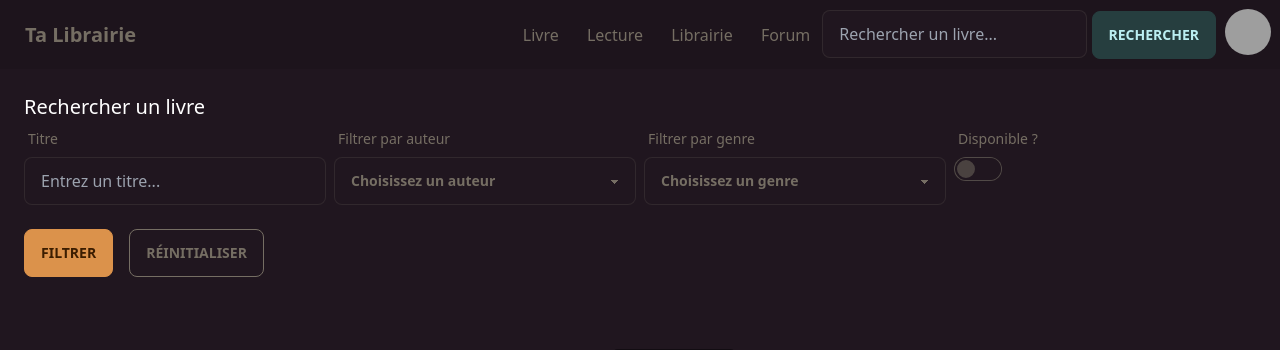
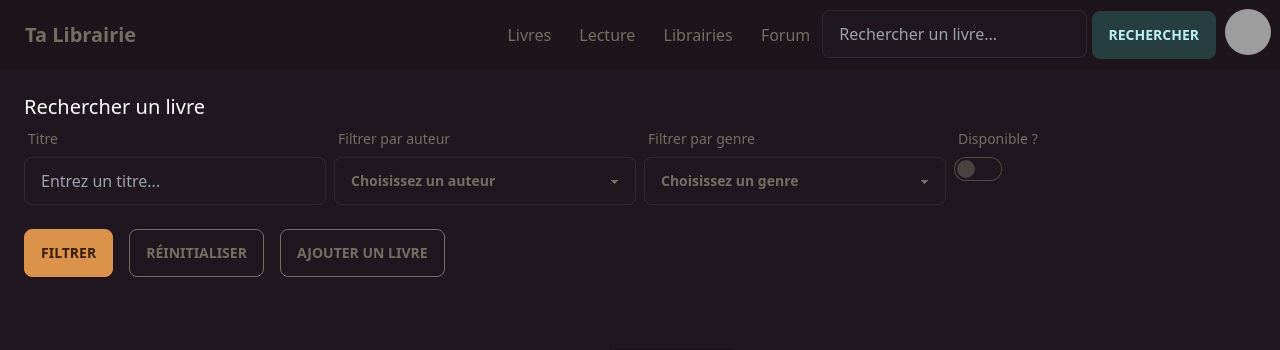
Before and after one commit to esgi-insomniak/les-4-connards, a Django app: page /books/search/ in a window 1280 px wide. Shown: the top 350 px of the page. Run offline with Django 3.2, Linux system fonts and the light colour scheme; the visitor is signed in with stand-in values (Sample User, id 1); data that the repository does not hold is empty; some libraries are stand-ins or nearby versions; grey boxes are pictures that could not be loaded.

Commit message:
FRONT : - debug + front

```diff
--- a/books/templates/base.html
+++ b/books/templates/base.html
@@ -15,9 +15,9 @@
           </div>
           <div>
             <div>
-                <a class="m-3 hover:text-white" href="/books">Livre</a>
+                <a class="m-3 hover:text-white" href="/books/search">Livres</a>
                 <a class="m-3 hover:text-white" href="/lecture">Lecture</a>
-                <a class="m-3 hover:text-white" href="/librairie">Librairie</a>
+                <a class="m-3 hover:text-white" href="/librairie">Librairies</a>
                 <a class="m-3 hover:text-white" href="/forum">Forum</a>
             </div>
           </div>
--- a/books/templates/books/detail.html
+++ b/books/templates/books/detail.html
@@ -35,7 +35,9 @@
 {% if librairie.id == request.user.id or user.is_superuser%}
 <div class="card bg-white p-3 h-full m-5 w-1/4">
     <h1 class="text-xl text-center my-5">Panel Librairie</h1>
-    <p class="mt-5 text-center"><a href="/books/loan/{{librairie.id}}" class="btn btn-primary">Lancer un emprunt</a></p>
+    <p class="mt-5 text-center">
+        <a href="/books/loan/{{librairie.id}}" class="btn btn-primary">Lancer un emprunt</a>
+    </p>
 </div>
 {% endif %}
 </div>
--- a/books/templates/books/index.html
+++ b/books/templates/books/index.html
@@ -24,11 +24,13 @@
                     <p class="my-1">{{ livre.title }}</p>
                     {% if user.is_staff %}
                     <div class="flex justify-around my-1">
-                        <a href="/books/edit/{{livre.id}}/"><svg xmlns="http://www.w3.org/2000/svg" fill="none" viewBox="0 0 24 24" stroke-width="1.5" stroke="currentColor" class="w-6 h-6">
+                        <a href="/books/edit/{{livre.id}}/">
+                            <svg xmlns="http://www.w3.org/2000/svg" fill="none" viewBox="0 0 24 24" stroke-width="1.5" stroke="currentColor" class="w-6 h-6">
                                 <path stroke-linecap="round" stroke-linejoin="round" d="M16.862 4.487l1.687-1.688a1.875 1.875 0 112.652 2.652L10.582 16.07a4.5 4.5 0 01-1.897 1.13L6 18l.8-2.685a4.5 4.5 0 011.13-1.897l8.932-8.931zm0 0L19.5 7.125M18 14v4.75A2.25 2.25 0 0115.75 21H5.25A2.25 2.25 0 013 18.75V8.25A2.25 2.25 0 015.25 6H10"></path>
                             </svg>
                         </a>
-                          <a href="/books/delete/{{livre.id}}/"><svg xmlns="http://www.w3.org/2000/svg" fill="none" viewBox="0 0 24 24" stroke-width="1.5" stroke="currentColor" class="w-6 h-6">
+                        <a href="/books/delete/{{livre.id}}/">
+                            <svg xmlns="http://www.w3.org/2000/svg" fill="none" viewBox="0 0 24 24" stroke-width="1.5" stroke="currentColor" class="w-6 h-6">
                                 <path stroke-linecap="round" stroke-linejoin="round" d="M14.74 9l-.346 9m-4.788 0L9.26 9m9.968-3.21c.342.052.682.107 1.022.166m-1.022-.165L18.16 19.673a2.25 2.25 0 01-2.244 2.077H8.084a2.25 2.25 0 01-2.244-2.077L4.772 5.79m14.456 0a48.108 48.108 0 00-3.478-.397m-12 .562c.34-.059.68-.114 1.022-.165m0 0a48.11 48.11 0 013.478-.397m7.5 0v-.916c0-1.18-.91-2.164-2.09-2.201a51.964 51.964 0 00-3.32 0c-1.18.037-2.09 1.022-2.09 2.201v.916m7.5 0a48.667 48.667 0 00-7.5 0"></path>
                             </svg>
                         </a>
--- a/books/templates/books/search.html
+++ b/books/templates/books/search.html
@@ -72,6 +72,9 @@
                 class="btn btn-outline"
                 onclick="document.location.href='{{ request.path }}'"
             >Réinitialiser</button>
+            {% if user.is_staff %}
+                <a type="button" class="btn btn-outline" href="/books/new">Ajouter un livre</a>
+            {% endif %}
         </div>
     </form>
 
--- a/books/views.py
+++ b/books/views.py
@@ -1,4 +1,6 @@
 import json
+
+from django.http import HttpResponseRedirect
 from django.shortcuts import get_object_or_404, render, redirect
 from django.contrib.auth.models import User
 from django.db.models import Q
@@ -58,7 +60,6 @@ def edit_book(request, book_id):
             book.save()
             return render(request, 'books/detail.html', {'books': book})
         else:
-            print("ca passe pas")
             return render(request, 'books/update.html', {'books': book, 'librairies': librairie})
     else:
         return render(request, 'books/index.html')
@@ -67,9 +68,7 @@ def delete_book(request, book_id):
     if request.user.is_superuser:
         book = get_object_or_404(Books, pk=book_id)
         book.delete()
-        return render(request, 'books/index.html')
-    else:
-        return render(request, 'books/index.html')
+    return HttpResponseRedirect(request.META.get('HTTP_REFERER', '/'))
 
 def search_book(request):
     search_title = request.GET.get('title', '')
@@ -136,7 +135,7 @@ def loan_book(request, librairie_id):
         context = {
             'latest_question_list': book_list,
         }
-        return render(request, 'books/index.html', context)
+    return render(request, 'books/index.html', context)
 
 def loan_list(request, librairie_id):
     librairie = Librairie.objects.get(pk=librairie_id)
@@ -149,7 +148,7 @@ def loan_list(request, librairie_id):
         context = {
             'latest_question_list': book_list,
         }
-        return render(request, 'books/index.html', context)
+    return render(request, 'books/index.html', context)
 
 def return_book(request, loan_id):
     loan = Loan.objects.get(pk=loan_id)
--- a/librairie/views.py
+++ b/librairie/views.py
@@ -61,9 +61,8 @@ def create_new_librairie(request):
 
 def edit_librairie(request, librairie_id):
     if request.user.is_superuser:
-
+        librairie = Librairie.objects.get(pk=librairie_id)
         if request.method == 'POST':
-            librairie = Librairie.objects.get(pk=librairie_id)
             librairie.nom = request.POST['nom'],
             librairie.adresse = request.POST['adresse'],
             librairie.telephone = request.POST['telephone'],
```
Also changed, not shown: books/templates/components/books/card.html (+19 -3 lines). Lines whose indentation alone changed are shown as unchanged.
